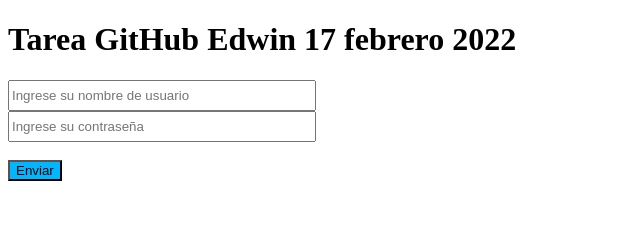
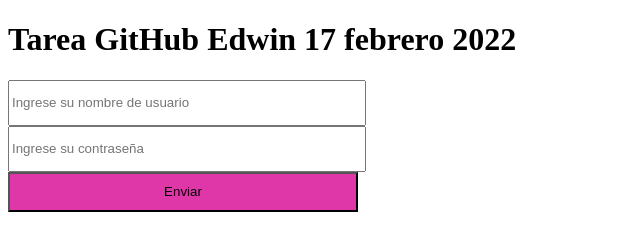
Before and after one commit to SpaManager/Edwin, a plain HTML site: page index.html in a window 1280 px wide. Shown: the whole page, without its empty margins (0-640 px from the left). Drawn offline with Linux system fonts and the light colour scheme.

Commit message:
Saved 10:07

```diff
--- a/index.html
+++ b/index.html
@@ -8,12 +8,12 @@
 </head>
 <body>
     <h1>Tarea GitHub Edwin 17 febrero 2022</h1>
-    <input type="text" placeholder="Ingrese su nombre de usuario" style="Width: 300px; height: 25px;">
+    <input type="text" placeholder="Ingrese su nombre de usuario" style="Width: 350px; height: 40px;">
     <br>
-    <input type="password" placeholder="Ingrese su contraseña" style="Width: 300px; height: 25px;">
+    <input type="password" placeholder="Ingrese su contraseña" style="Width: 350px; height: 40px;">
     <br>
-    <br>
-    <input type="submit" value="Enviar" style="background-color: rgb(0, 183, 255);">
+
+    <input type="submit" value="Enviar" style="background-color: rgb(224, 55, 168); width: 350px; height: 40px;">
 
 </body>
 </html>
```
